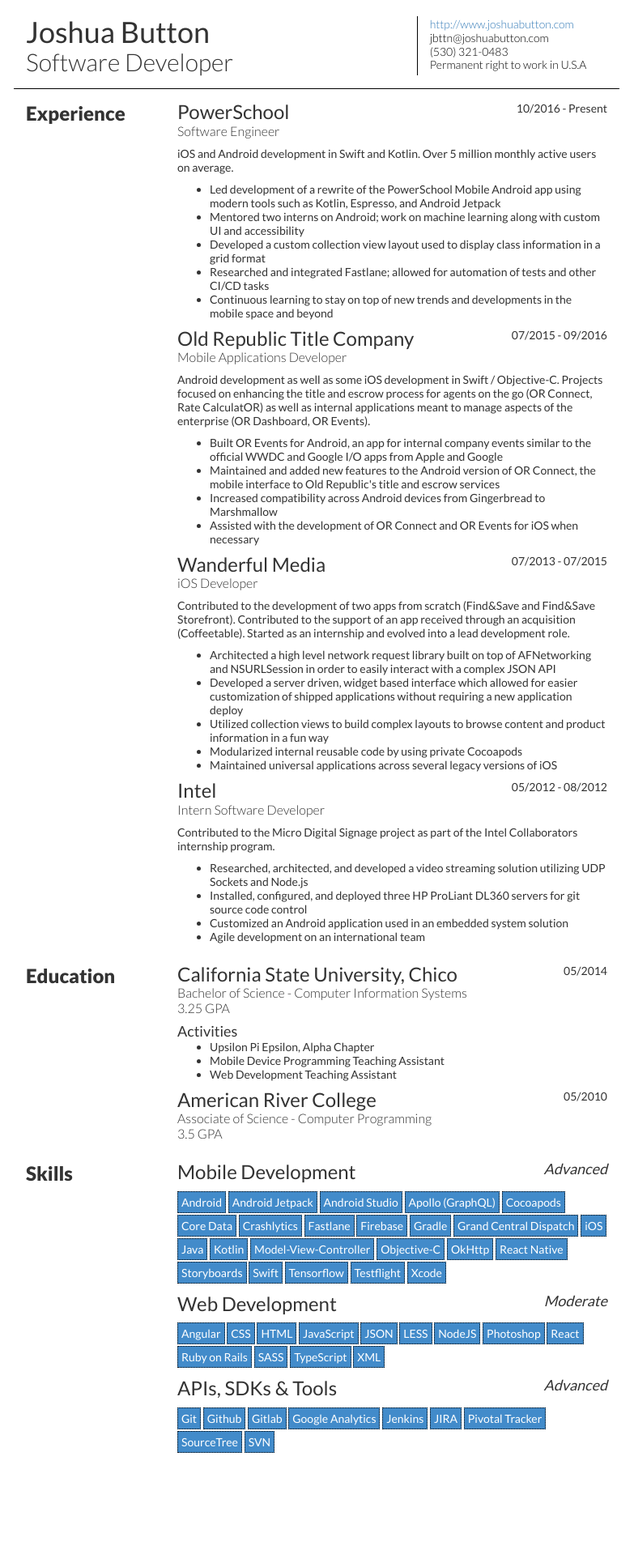
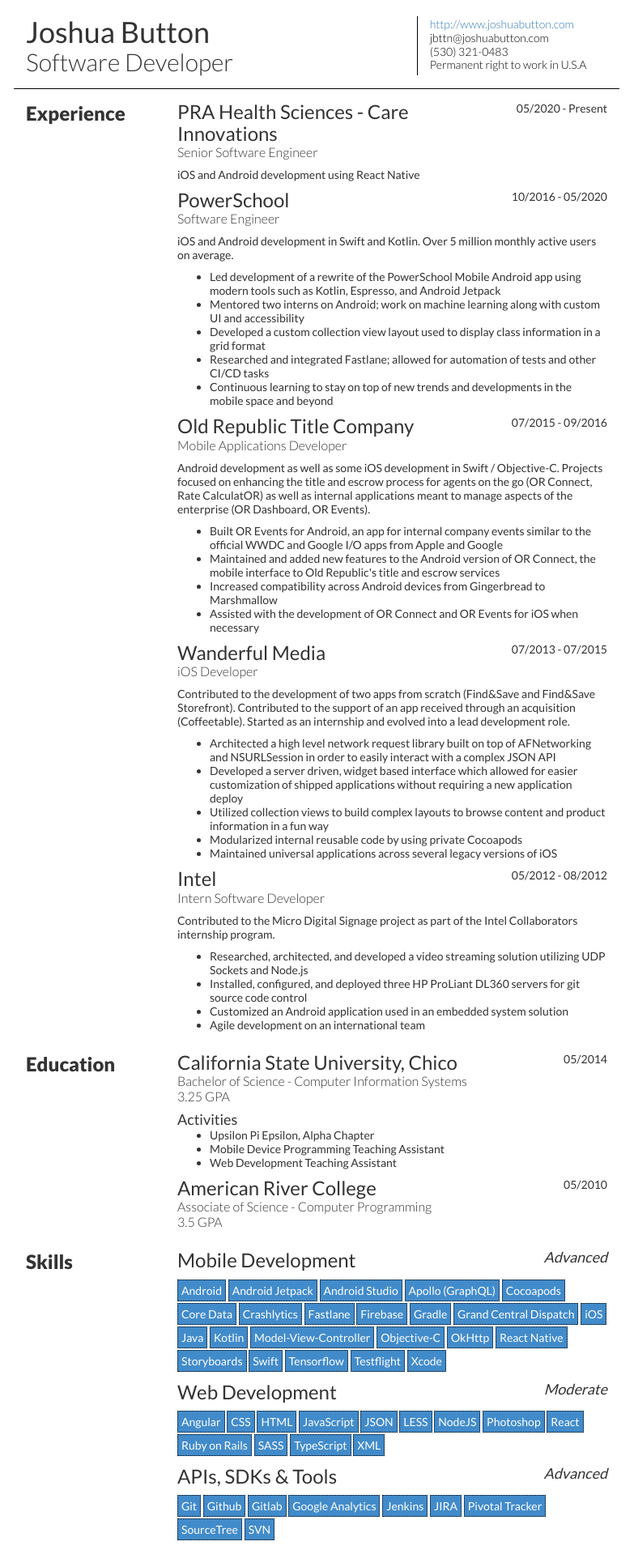
Before and after one commit to jbttn/jbttn.github.io, a Jekyll site: the page resume/index.html, which Jekyll copies as it is, in a window 1280 px wide. Shown: the whole page at 81% size, without its empty margins (249-1032 px from the left). Built offline with Jekyll 4.4.1, drawn with Linux system fonts in a browser that asks for light colours; nearby versions of some CDN libraries; before the commit the page ends 1806 px from its top, so only the background shows below that.

Commit message:
Resume update

```diff
--- a/resume/index.html
+++ b/resume/index.html
@@ -86,6 +86,7 @@
 </head>
 <body>
 	<div class="container" id="resume">
+
 		<header id="header" class="row">
 			<div id="name" class="col-xs-8">
 				<h1>Joshua Button</h1>
@@ -108,9 +109,27 @@
 			</div>
 		</section> -->
 
+
+
 		<section id="experience" class="row block">
 			<div class="col-xs-3 title">Experience</div>
 			<div class="col-xs-9">
+
+				<div class="item">
+					<header class="row header">
+						<div class="col-xs-7">
+							<h3 class="name">PRA Health Sciences - Care Innovations</h3>
+							<div class="subtext">Senior Software Engineer</div>
+						</div>
+						<div class="col-xs-5 date">
+							<span class="startDate">05/2020 - </span>
+							<span class="endDate">Present</span>
+						</div>
+					</header>
+					<div class="summary"><p>iOS and Android development using React Native</p></div>
+
+				</div>
+
 				<div class="item">
 					<header class="row header">
 						<div class="col-xs-7">
@@ -119,18 +138,27 @@
 						</div>
 						<div class="col-xs-5 date">
 							<span class="startDate">10/2016 - </span>
-							<span class="endDate">Present</span>
+							<span class="endDate">05/2020</span>
 						</div>
 					</header>
 					<div class="summary"><p>iOS and Android development in Swift and Kotlin.  Over 5 million monthly active users on average.</p></div>
+
 					<ul>
+
 						<li>Led development of a rewrite of the PowerSchool Mobile Android app using modern tools such as Kotlin, Espresso, and Android Jetpack</li>
+
 						<li>Mentored two interns on Android; work on machine learning along with custom UI and accessibility</li>
+
 						<li>Developed a custom collection view layout used to display class information in a grid format</li>
+
 						<li>Researched and integrated Fastlane; allowed for automation of tests and other CI/CD tasks</li>
+
 						<li>Continuous learning to stay on top of new trends and developments in the mobile space and beyond</li>
+
 					</ul>
+
 				</div>
+
 				<div class="item">
 					<header class="row header">
 						<div class="col-xs-7">
@@ -143,13 +171,21 @@
 						</div>
 					</header>
 					<div class="summary"><p>Android development as well as some iOS development in Swift / Objective-C.  Projects focused on enhancing the title and escrow process for agents on the go (OR Connect, Rate CalculatOR) as well as internal applications meant to manage aspects of the enterprise (OR Dashboard, OR Events).</p></div>
+
 					<ul>
+
 						<li>Built OR Events for Android, an app for internal company events similar to the official WWDC and Google I/O apps from Apple and Google</li>
+
 						<li>Maintained and added new features to the Android version of OR Connect, the mobile interface to Old Republic&#x27;s title and escrow services</li>
+
 						<li>Increased compatibility across Android devices from Gingerbread to Marshmallow</li>
+
 						<li>Assisted with the development of OR Connect and OR Events for iOS when necessary</li>
+
 					</ul>
+
 				</div>
+
 				<div class="item">
 					<header class="row header">
 						<div class="col-xs-7">
@@ -162,14 +198,23 @@
 						</div>
 					</header>
 					<div class="summary"><p>Contributed to the development of two apps from scratch (Find&amp;Save and Find&amp;Save Storefront).  Contributed to the support of an app received through an acquisition (Coffeetable).  Started as an internship and evolved into a lead development role.</p></div>
+
 					<ul>
+
 						<li>Architected a high level network request library built on top of AFNetworking and NSURLSession in order to easily interact with a complex JSON API</li>
+
 						<li>Developed a server driven, widget based interface which allowed for easier customization of shipped applications without requiring a new application deploy</li>
+
 						<li>Utilized collection views to build complex layouts to browse content and product information in a fun way</li>
+
 						<li>Modularized internal reusable code by using private Cocoapods</li>
+
 						<li>Maintained universal applications across several legacy versions of iOS</li>
+
 					</ul>
+
 				</div>
+
 				<div class="item">
 					<header class="row header">
 						<div class="col-xs-7">
@@ -182,19 +227,30 @@
 						</div>
 					</header>
 					<div class="summary"><p>Contributed to the Micro Digital Signage project as part of the Intel Collaborators internship program.</p></div>
+
 					<ul>
+
 						<li>Researched, architected, and developed a video streaming solution utilizing UDP Sockets and Node.js</li>
+
 						<li>Installed, configured, and deployed three HP ProLiant DL360 servers for git source code control</li>
+
 						<li>Customized an Android application used in an embedded system solution</li>
+
 						<li>Agile development on an international team</li>
+
 					</ul>
+
 				</div>
+
 			</div>
 		</section>
+
+
 
 		<section id="education" class="row block">
 			<div class="col-xs-3 title">Education</div>
 			<div class="col-xs-9">
+
 				<div class="item">
 					<header class="row header">
 						<div class="col-xs-9">
@@ -206,13 +262,20 @@
 							<span class="endDate">05/2014</span>
 						</div>
 					</header>
+
 					<h4>Activities</h4>
 					<ul>
+
 						<li>Upsilon Pi Epsilon, Alpha Chapter</li>
+
 						<li>Mobile Device Programming Teaching Assistant</li>
+
 						<li>Web Development Teaching Assistant</li>
+
 					</ul>
+
 				</div>
+
 				<div class="item">
 					<header class="row header">
 						<div class="col-xs-9">
@@ -224,13 +287,18 @@
 							<span class="endDate">05/2010</span>
 						</div>
 					</header>
+
 				</div>
+
 			</div>
 		</section>
+
+
 
 		<section id="skills" class="row block">
 			<div class="col-xs-3 title">Skills</div>
 			<div class="col-xs-9">
+
 				<div class="item">
 					<header class="row header">
 						<div class="col-xs-7">
@@ -240,32 +308,59 @@
 							<h4><em>Advanced</em></h4>
 						</div>
 					</header>
+
 					<ul class="list-inline tags">
+
 						<li>Android</li>
+
 						<li>Android Jetpack</li>
+
 						<li>Android Studio</li>
+
 						<li>Apollo (GraphQL)</li>
+
 						<li>Cocoapods</li>
+
 						<li>Core Data</li>
+
 						<li>Crashlytics</li>
+
 						<li>Fastlane</li>
+
 						<li>Firebase</li>
+
 						<li>Gradle</li>
+
 						<li>Grand Central Dispatch</li>
+
 						<li>iOS</li>
+
 						<li>Java</li>
+
 						<li>Kotlin</li>
+
 						<li>Model-View-Controller</li>
+
 						<li>Objective-C</li>
+
 						<li>OkHttp</li>
+
 						<li>React Native</li>
+
 						<li>Storyboards</li>
+
 						<li>Swift</li>
+
 						<li>Tensorflow</li>
+
 						<li>Testflight</li>
+
 						<li>Xcode</li>
+
 					</ul>
+
 				</div>
+
 				<div class="item">
 					<header class="row header">
 						<div class="col-xs-7">
@@ -275,22 +370,39 @@
 							<h4><em>Moderate</em></h4>
 						</div>
 					</header>
+
 					<ul class="list-inline tags">
+
 						<li>Angular</li>
+
 						<li>CSS</li>
+
 						<li>HTML</li>
+
 						<li>JavaScript</li>
+
 						<li>JSON</li>
+
 						<li>LESS</li>
+
 						<li>NodeJS</li>
+
 						<li>Photoshop</li>
+
 						<li>React</li>
+
 						<li>Ruby on Rails</li>
+
 						<li>SASS</li>
+
 						<li>TypeScript</li>
+
 						<li>XML</li>
+
 					</ul>
+
 				</div>
+
 				<div class="item">
 					<header class="row header">
 						<div class="col-xs-7">
@@ -300,20 +412,34 @@
 							<h4><em>Advanced</em></h4>
 						</div>
 					</header>
+
 					<ul class="list-inline tags">
+
 						<li>Git</li>
+
 						<li>Github</li>
+
 						<li>Gitlab</li>
+
 						<li>Google Analytics</li>
+
 						<li>Jenkins</li>
+
 						<li>JIRA</li>
+
 						<li>Pivotal Tracker</li>
+
 						<li>SourceTree</li>
+
 						<li>SVN</li>
+
 					</ul>
+
 				</div>
+
 			</div>
 		</section>
+
 
 	</div>
 
```
Also changed, not shown: resume/resume.json (+11 -0 lines).
